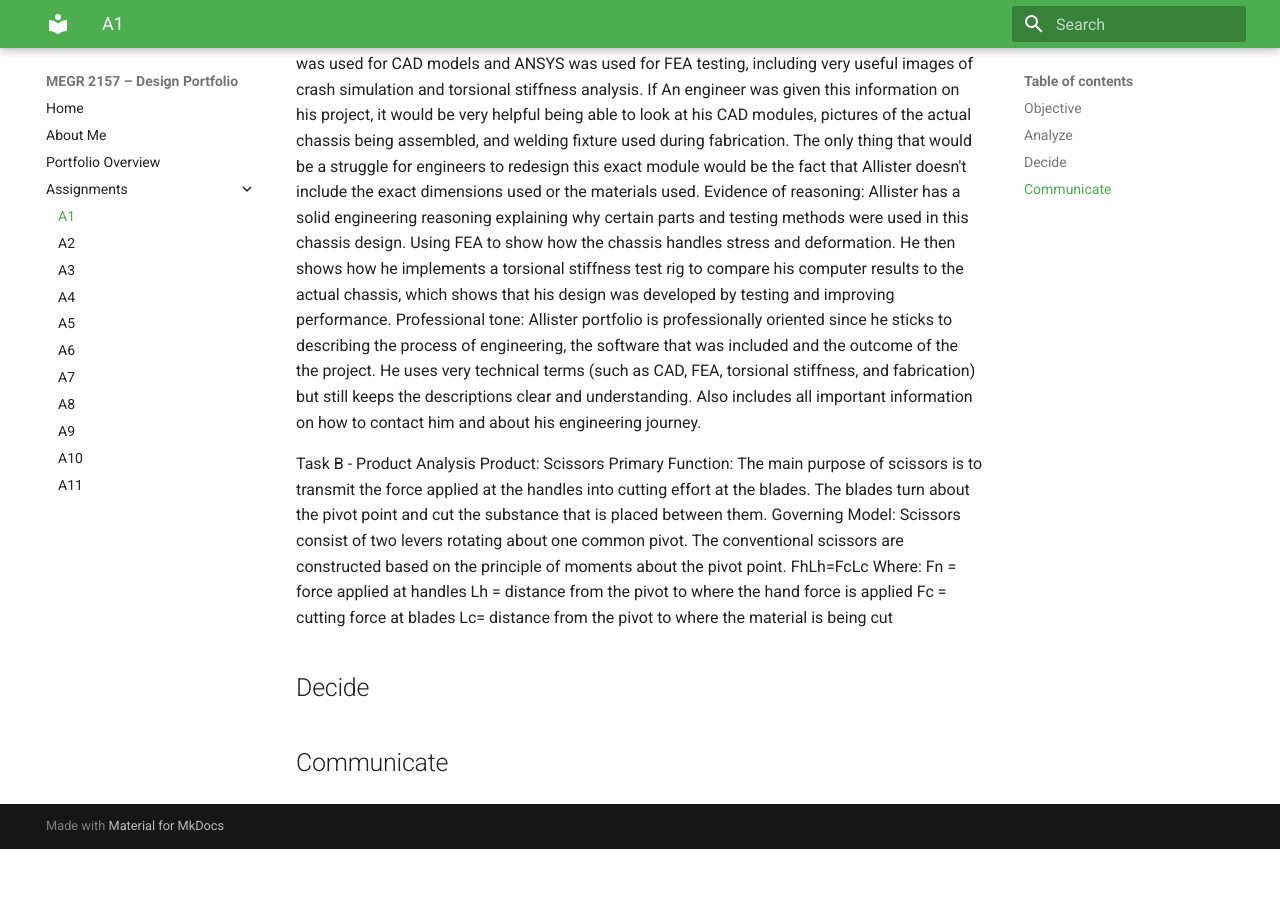
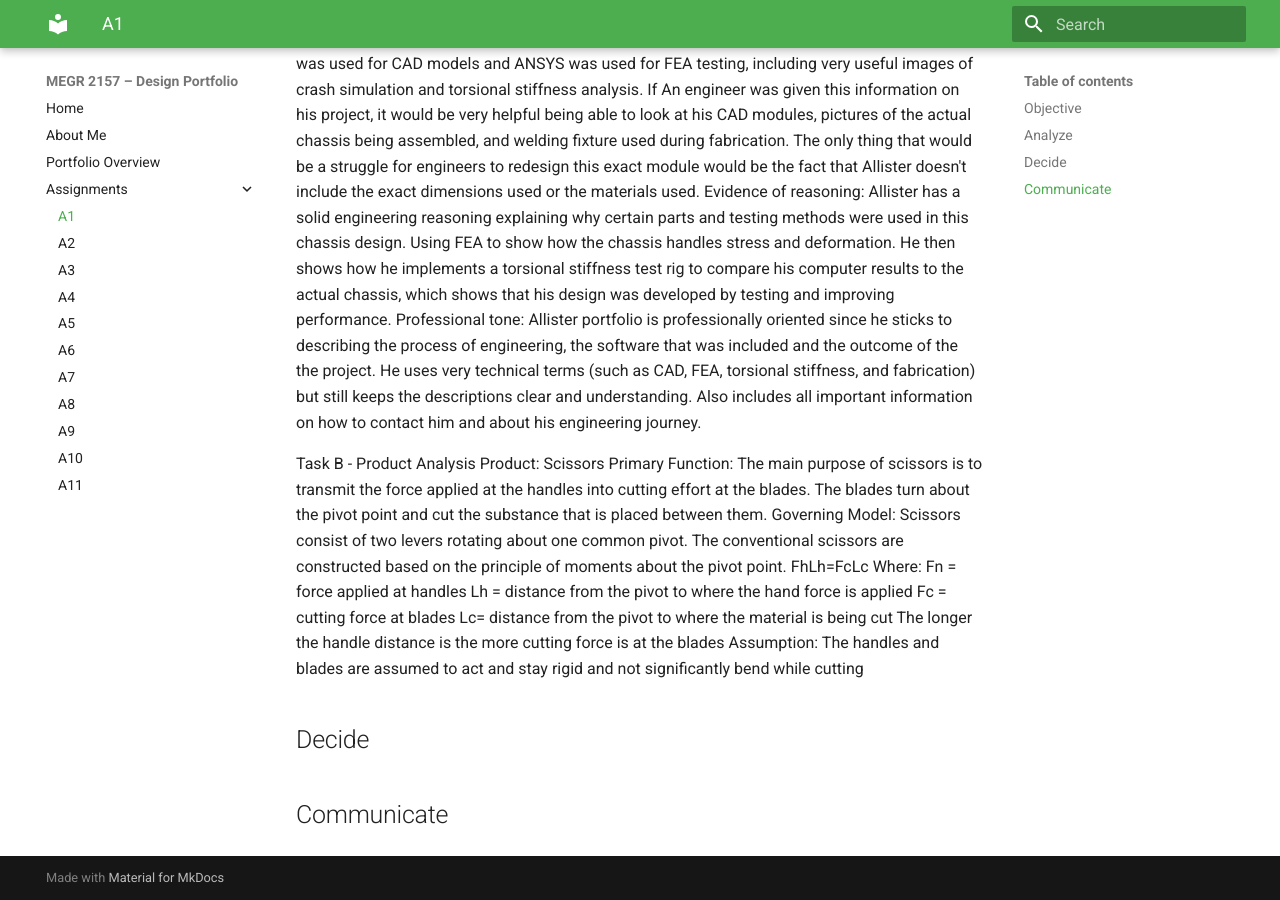
Before and after one commit to Amahaxr/design-projects-portfolio, an MkDocs documentation site: the page built from docs/assignments/A01/index.md, in a window 1280 px wide and 900 px high, scrolled down 843 px. Built offline with MkDocs 1.6.1 and Material for MkDocs 9.7.7, drawn with Linux system fonts in a browser that asks for light colours; before the commit the page ends 1692 px from its top, so only the background shows below that.

Commit message:
Enhance index.md with handle distance information
Added explanation about handle distance impact on cutting force.

```diff
--- a/docs/assignments/A01/index.md
+++ b/docs/assignments/A01/index.md
@@ -38,6 +38,8 @@ Fn = force applied at handles
 Lh = distance from the pivot to where the hand force is applied
 Fc = cutting force at blades
 Lc= distance from the pivot to where the material is being cut
+The longer the handle distance is the more cutting force is at the blades
+Assumption: The handles and blades are assumed to act and stay rigid and not significantly bend while cutting
 
 
 
```
